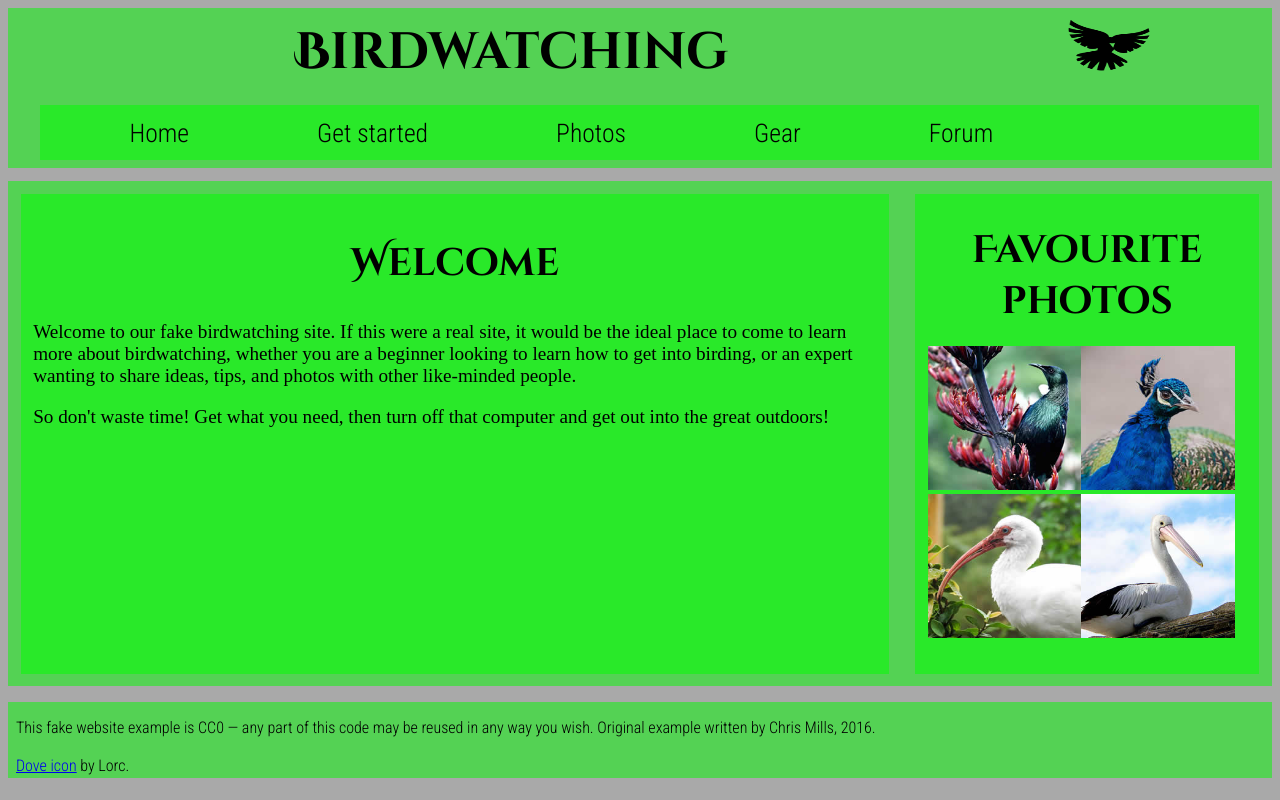
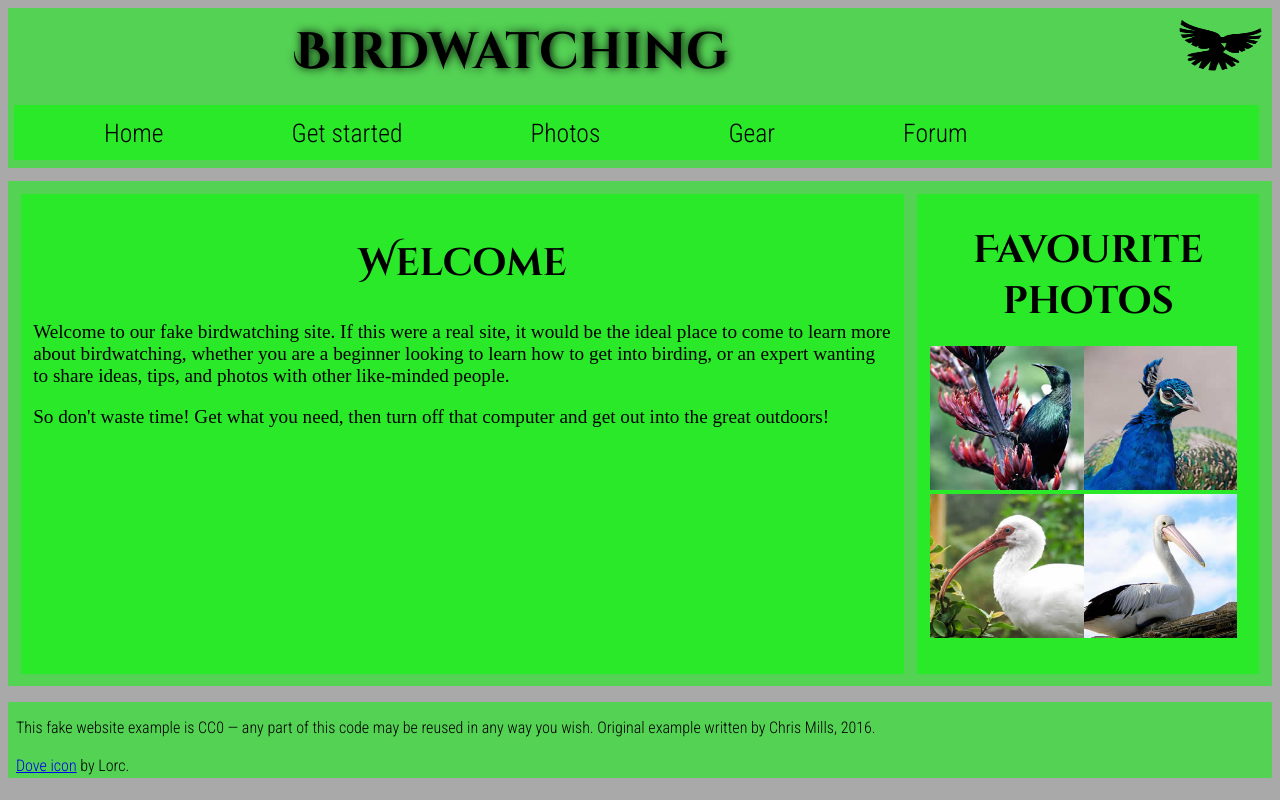
Before and after one commit to rs126/WebDev408P3, a website: page index.html in a window 1280 px wide. Drawn offline with Linux system fonts and the light colour scheme.

Commit message:
image fix

```diff
--- a/css/style.css
+++ b/css/style.css
@@ -17,12 +17,15 @@ body{
     font-size: 4vw;
     margin-top: -2vh;
     margin-left: 19vh;
-    padding-right: 30%;
+    padding-right: 35vw;
+    text-shadow: black 1px 0 10px;
 }
 
 .headerdiv img{
     width: 7vw;
     height: 7vh;
+    position: absolute;
+    right: 15px;
 
     margin-top: -2vh;
 }
@@ -38,7 +41,6 @@ body{
     background-color: #29e929;
     padding: 1vw;
     padding-left: 2vw;
-    margin-left: 2vw;
     margin-top: -2vh;
 
 }
@@ -73,8 +75,8 @@ body{
 .WelcomeMessage{
     background-color: #29e929;
     height: 57vh;
-    margin-right: 2vw;
-    width: 120vw;
+    margin-right: 1vw;
+    width: 123vw;
     padding: 1%;
 }
 
```
